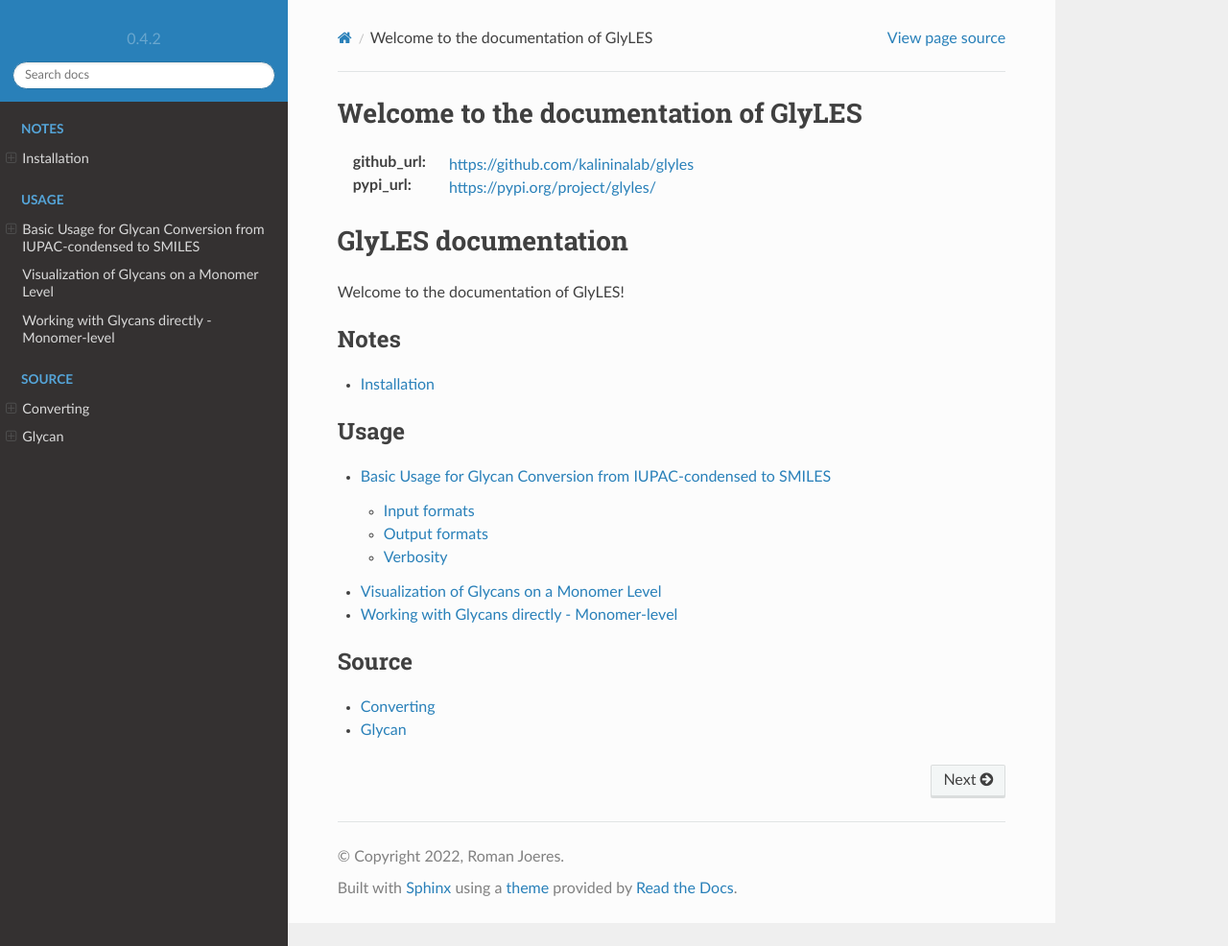
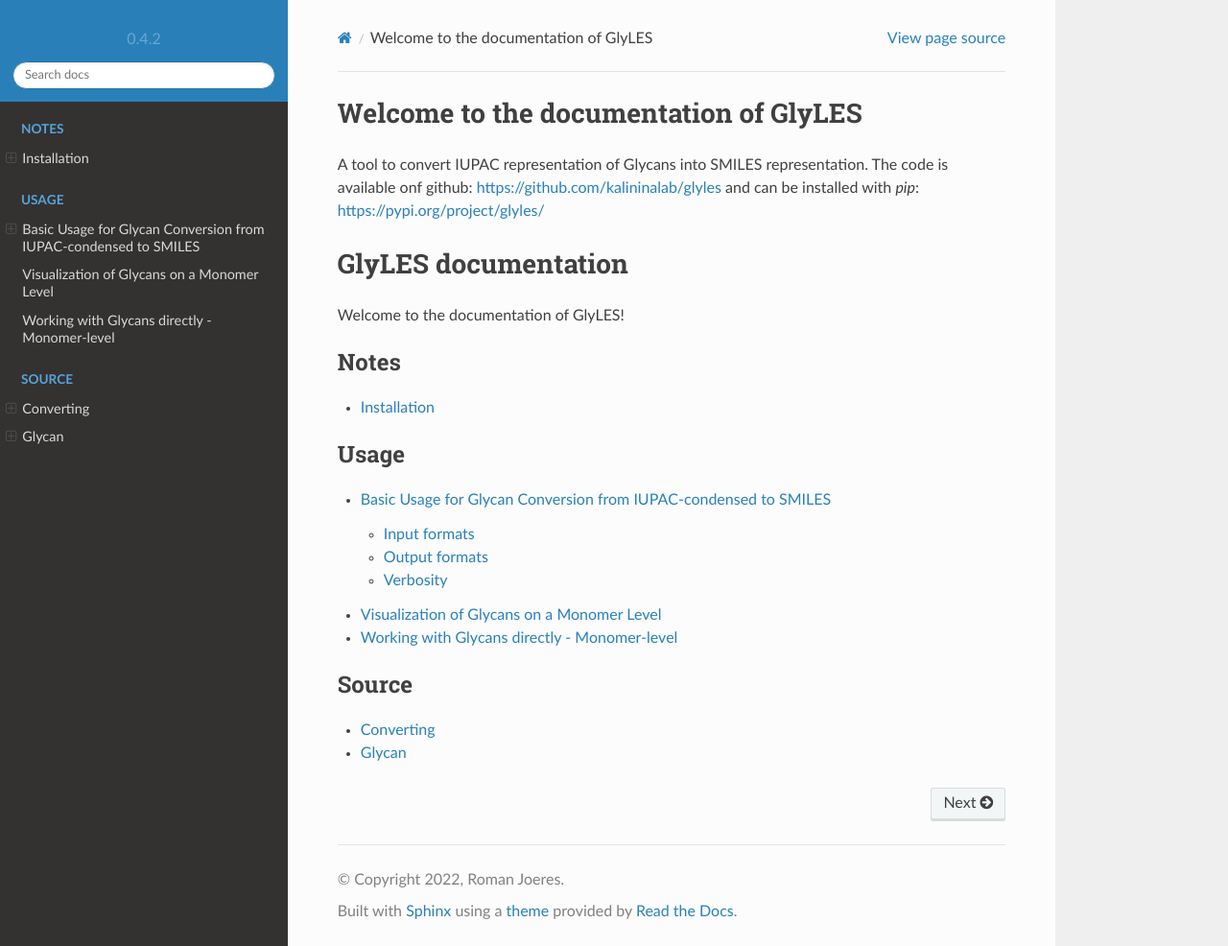
Before and after one commit to kalininalab/GlyLES, a Sphinx documentation site: the page built from docs/index.rst, in a window 1280 px wide and 986 px high. Shown: the whole window at 96% size. Built offline with Sphinx 7.4.7 and the Read the Docs theme 2.0.0, drawn with Linux system fonts in a browser that asks for light colours.

Commit message:
glycan docu 8.1

```diff
--- a/docs/index.rst
+++ b/docs/index.rst
@@ -1,8 +1,9 @@
 Welcome to the documentation of GlyLES
 ====
 
-:github_url: https://github.com/kalininalab/glyles
-:pypi_url: https://pypi.org/project/glyles/
+A tool to convert IUPAC representation of Glycans into SMILES representation.
+The code is available onf github: https://github.com/kalininalab/glyles
+and can be installed with `pip`: https://pypi.org/project/glyles/
 
 GlyLES documentation
 ====
```
Also changed, not shown: README.md (+5 -2 lines).
